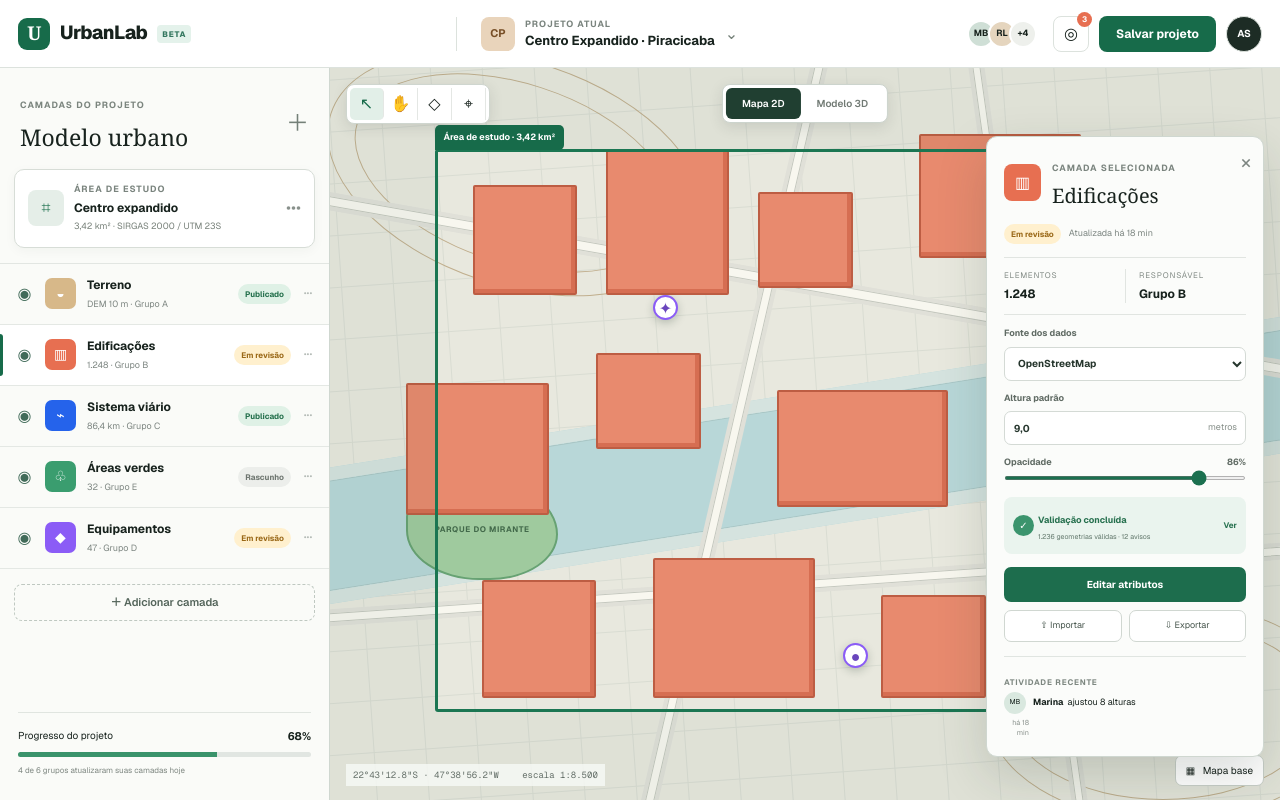
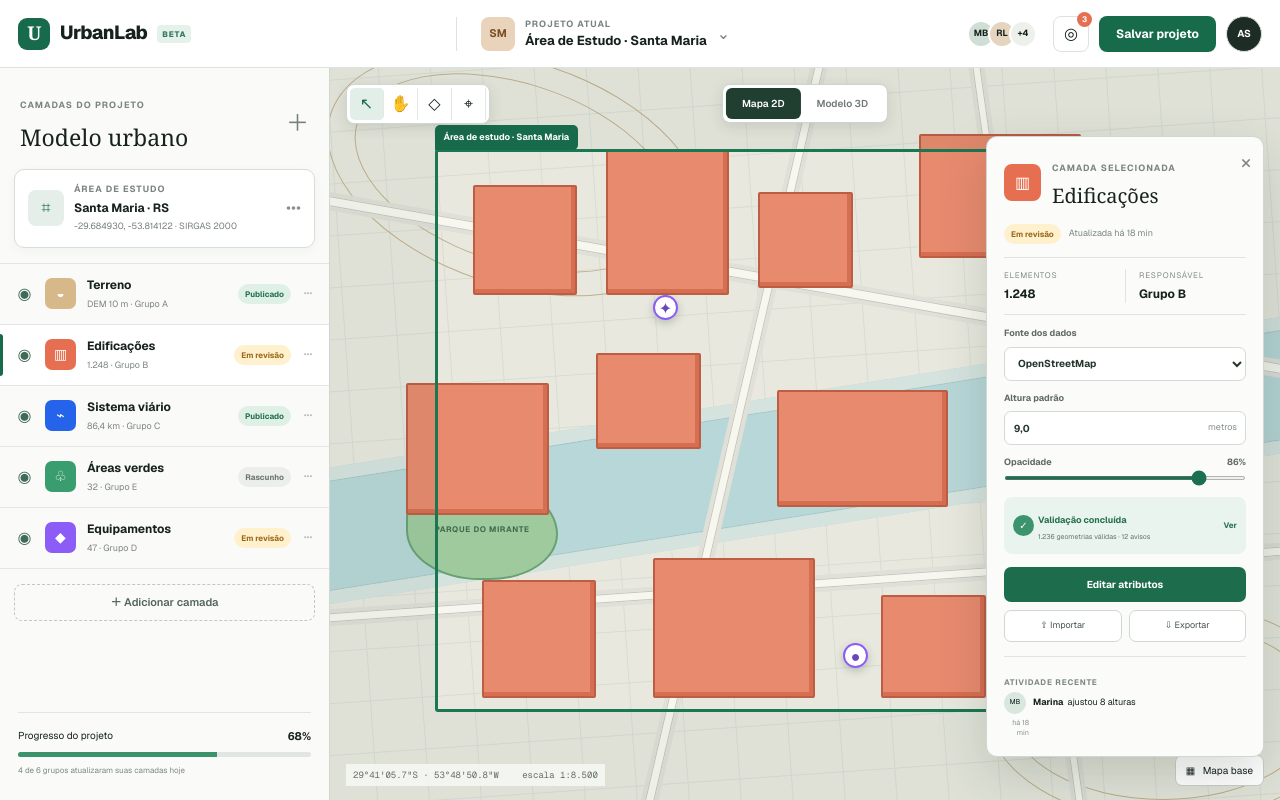
Before and after one commit to cvfagundes/urbanlabufn, a Next.js app: page / in a window 1280 px wide. Built offline with nearby package versions, Linux system fonts and the light colour scheme.

Commit message:
Update study area to Santa Maria coordinates

```diff
--- a/app/page.tsx
+++ b/app/page.tsx
@@ -19,13 +19,13 @@ export default function Home(){
  return <main className="app-shell">
   <header className="topbar">
    <div className="brand"><span className="brand-mark">U</span><span>UrbanLab</span><em>BETA</em></div>
-   <div className="project-switcher"><span className="project-avatar">CP</span><div><small>PROJETO ATUAL</small><strong>Centro Expandido · Piracicaba</strong></div><button>⌄</button></div>
+   <div className="project-switcher"><span className="project-avatar">SM</span><div><small>PROJETO ATUAL</small><strong>Área de Estudo · Santa Maria</strong></div><button>⌄</button></div>
    <div className="header-actions"><div className="avatars"><span>MB</span><span>RL</span><span>+4</span></div><button className="icon-button">◎<b>3</b></button><button className="primary" onClick={()=>{setSaved(true);setTimeout(()=>setSaved(false),1800)}}>{saved?'Projeto salvo ✓':'Salvar projeto'}</button><button className="user">AS</button></div>
   </header>
   <section className="workspace">
    <aside className="layers-panel">
     <div className="panel-heading"><div><span>CAMADAS DO PROJETO</span><h1>Modelo urbano</h1></div><button>＋</button></div>
-    <div className="study-card"><div className="study-icon">⌗</div><div><small>ÁREA DE ESTUDO</small><strong>Centro expandido</strong><span>3,42 km² · SIRGAS 2000 / UTM 23S</span></div><button>•••</button></div>
+    <div className="study-card"><div className="study-icon">⌗</div><div><small>ÁREA DE ESTUDO</small><strong>Santa Maria · RS</strong><span>-29.684930, -53.814122 · SIRGAS 2000</span></div><button>•••</button></div>
     <div className="layer-list">{layers.map(l=><div key={l.id} className={`layer-item ${selected===l.id?'selected':''}`} onClick={()=>{setSelected(l.id);setPanel(true)}}>
      <button className={`eye ${visible[l.id]?'on':''}`} onClick={e=>{e.stopPropagation();setVisible(v=>({...v,[l.id]:!v[l.id]}))}}>◉</button><span className="layer-symbol" style={{background:l.color}}>{l.icon}</span><div className="layer-copy"><strong>{l.name}</strong><span>{l.count} · {l.group}</span></div><span className={statusClass(l.status)}>{l.status}</span><button className="more">•••</button>
     </div>)}</div>
@@ -38,10 +38,10 @@ export default function Home(){
     {visible.buildings&&<div className="buildings">{buildings.map(([left,top,width,height],i)=><i key={i} style={{left:`${left}%`,top:`${top}%`,width:`${width}%`,height:`${height}%`}}/>)}</div>}
     {visible.green&&<><div className="park park-one">PARQUE DO MIRANTE</div><div className="park park-two"/></>}
     {visible.equipment&&<><button className="pin pin-one">✦</button><button className="pin pin-two">✚</button><button className="pin pin-three">●</button></>}
-    <div className="study-boundary"><span>Área de estudo · 3,42 km²</span></div>
+    <div className="study-boundary"><span>Área de estudo · Santa Maria</span></div>
     <div className="map-toolbar"><button>↖</button><button>✋</button><button>◇</button><button>⌖</button></div>
     <div className="view-toggle"><button className={mode==='2D'?'active':''} onClick={()=>setMode('2D')}>Mapa 2D</button><button className={mode==='3D'?'active':''} onClick={()=>setMode('3D')}>Modelo 3D</button></div>
-    <div className="map-actions"><button>＋</button><button>−</button><button>⌖</button></div><div className="coordinates">22°43&apos;12.8&quot;S · 47°38&apos;56.2&quot;W <span>escala 1:8.500</span></div><button className="basemap">▦ <span>Mapa base</span></button>
+    <div className="map-actions"><button>＋</button><button>−</button><button>⌖</button></div><div className="coordinates">29°41&apos;05.7&quot;S · 53°48&apos;50.8&quot;W <span>escala 1:8.500</span></div><button className="basemap">▦ <span>Mapa base</span></button>
     {panel&&<aside className="detail-panel"><button className="close" onClick={()=>setPanel(false)}>×</button><div className="detail-title"><span style={{background:active.color}}>{active.icon}</span><div><small>CAMADA SELECIONADA</small><h2>{active.name}</h2></div></div><div className="detail-status"><span className={statusClass(active.status)}>{active.status}</span><span>Atualizada há 18 min</span></div>
      <div className="mini-stats"><div><small>ELEMENTOS</small><strong>{active.count}</strong></div><div><small>RESPONSÁVEL</small><strong>{active.group}</strong></div></div>
      <label>Fonte dos dados<select defaultValue="osm"><option value="osm">OpenStreetMap</option><option>Importação GeoJSON</option><option>Levantamento local</option></select></label><label>Altura padrão<div className="input-unit"><input defaultValue="9,0"/><span>metros</span></div></label><label className="slider-label">Opacidade <span>86%</span><input type="range" defaultValue="86"/></label>
```
